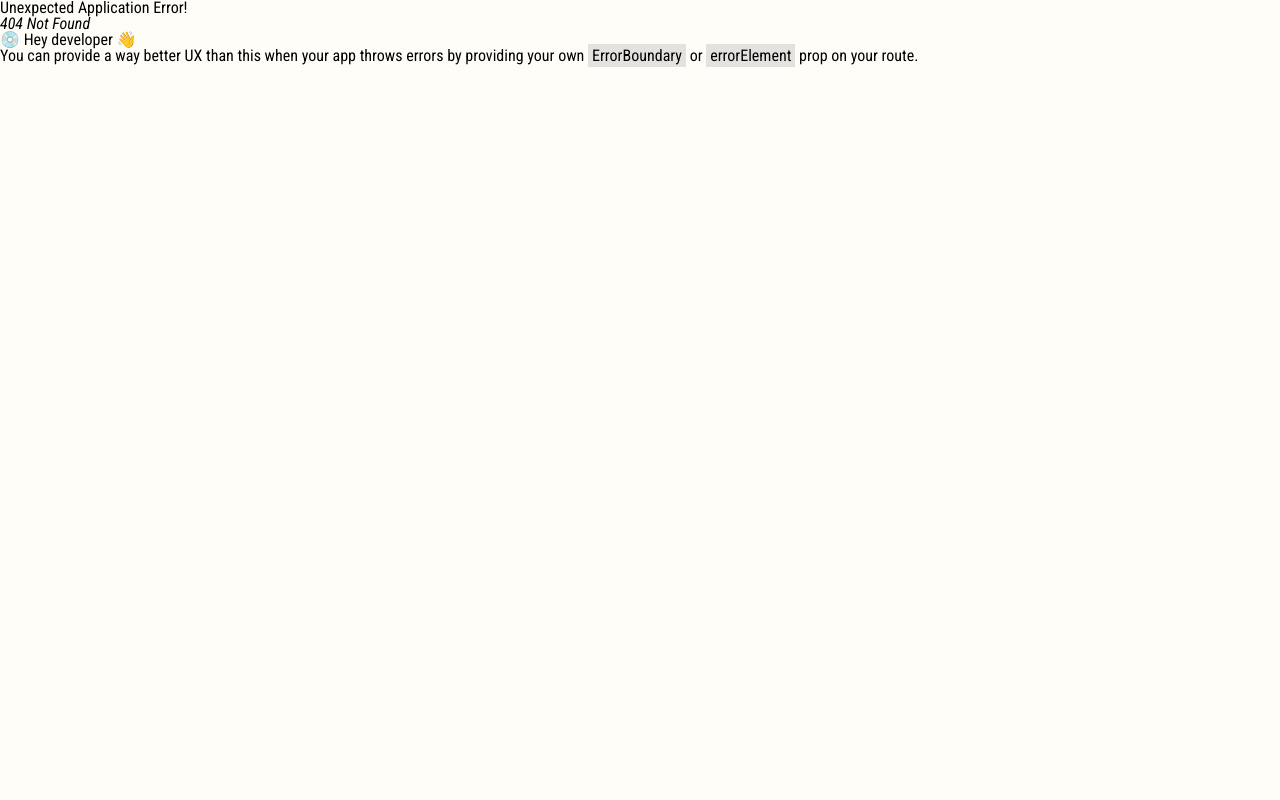
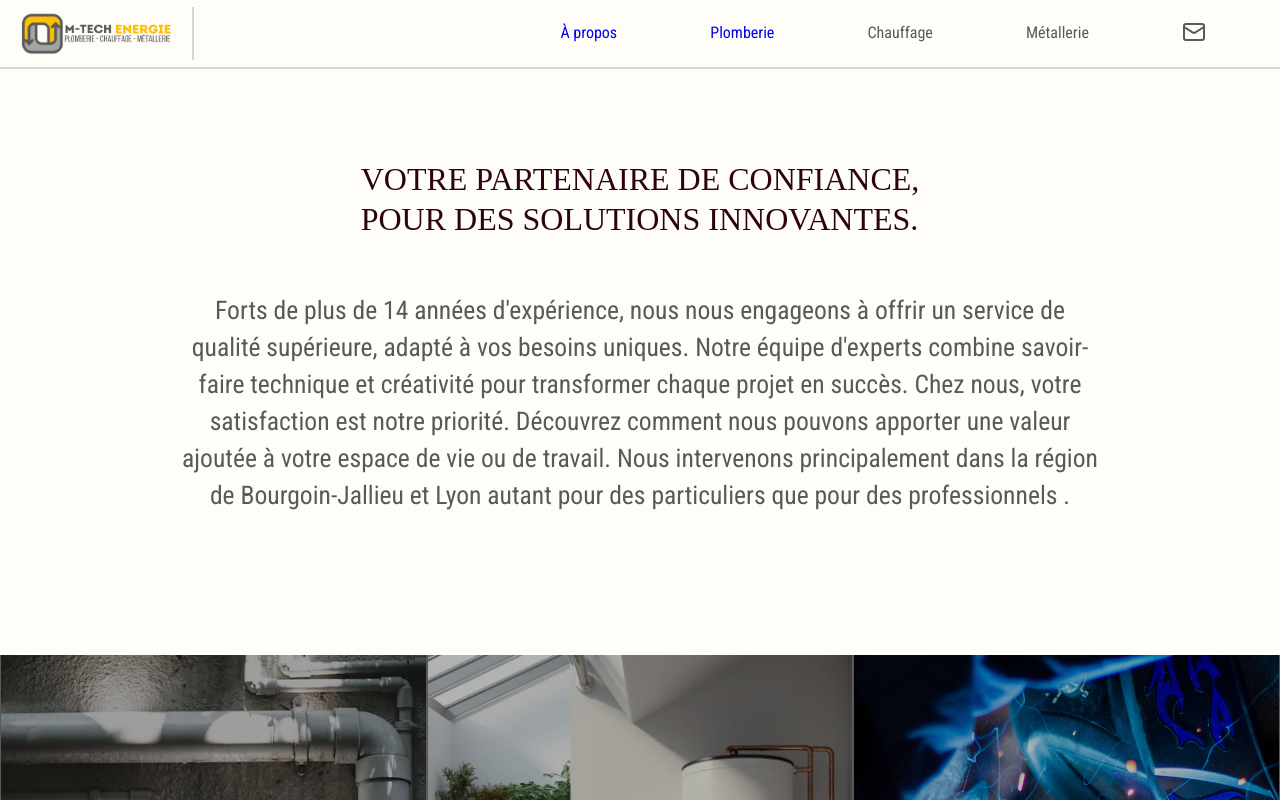
Before and after one commit to lomi9/m-tech_energie, a React (Create React App) app: page /plomberie in a window 1280 px wide. Before the commit this address had no page. Shown: the top 800 px of the page. Built offline with nearby package versions, Linux system fonts and the light colour scheme; a web font is replaced by a local one.

Commit message:
feat : add Plomberie page and links on logos

```diff
--- a/src/components/banner/Banner.jsx
+++ b/src/components/banner/Banner.jsx
@@ -1,6 +1,5 @@
 import bannerImg from "../../assets/metallier-etincelles.webp";
 import { MoveDown } from 'lucide-react';
-import { Link } from 'react-router-dom';
 
 
 export default function Banner () {
--- a/src/components/navbar/Navbar.jsx
+++ b/src/components/navbar/Navbar.jsx
@@ -1,6 +1,7 @@
 import React, { useState } from 'react';
 import { Mail } from 'lucide-react';
 import logo from "../../assets/logo-mtech-energie.png";
+import { Link } from 'react-router-dom';
 
 export default function Navbar () {
 
@@ -19,23 +20,23 @@ export default function Navbar () {
                 <div className="bar"></div>
                 <div className="bar"></div>
                 </button>
-                <div className="navbar__left-logo">
+                <a href="/home" className="navbar__left-logo">
                     <img src={logo} alt="M-TECH ENERGIE - Plomberie, chauffage, métallerie" className="navbar__left-logo-img"/>
 
-                </div>
+                </a>
                 <span className='navbar__left-border'></span>
             </div>
             <div className="navbar__right">
                 <nav className={`navbar__right-nav ${menuOpen ? 'navbar__right-nav--open' : ''}`}>
-                    <p className="navbar__right-nav-item">À propos</p>
-                    <p className="navbar__right-nav-item">Plomberie</p>
+                    <a href="#about" className="navbar__right-nav-item">À propos</a>
+                    <Link to="/plomberie" className="navbar__right-nav-item">Plomberie</Link>
                     <p className="navbar__right-nav-item">Chauffage</p>
                     <p className="navbar__right-nav-item">Métallerie</p>
                     <p className="navbar__right-nav-item"> <Mail /></p>
                 </nav>
-                <div className="navbar__right-logo">
+                <a href="/home" className="navbar__right-logo">
                     <img src={logo} alt="M-TECH ENERGIE - Plomberie, chauffage, métallerie" className="navbar__right-logo-img"/>
-                </div>
+                </a>
             </div>
 
         </div>
--- a/src/components/navbar/Navbar.scss
+++ b/src/components/navbar/Navbar.scss
@@ -46,6 +46,22 @@
             justify-content: space-between;
             font-family: $font-family-1;
             color: $main-color-2;
+            &-item{
+              padding: 3% 1.5%;
+              text-decoration: none;
+              transition: color 0.3s ease;
+              transition: background-color 0.3s ease;
+              border-radius: 5px;
+                &:hover {
+                 background-color: $main-color-5;
+                color: $main-background-color;                }
+              &:active{
+                color: $main-color-2;
+              }
+              &:visited{
+                color: $main-color-2;
+              }
+            }
         }
     }
 }
--- a/src/index.js
+++ b/src/index.js
@@ -6,6 +6,7 @@ import "./index.scss";
 import "./styles.scss";
 import Home from "./pages/Home.jsx";
 import ScrollToTop from "./components/ScrollToTop.jsx";
+import Plomberie from "./pages/plomberie/Plomberie.jsx";
 
 const router = createBrowserRouter([
   {
@@ -21,6 +22,15 @@ const router = createBrowserRouter([
     path: "/home",
     element: <Home />,
   },
+  {
+    path: "/plomberie",
+    element: (
+      <>
+        <ScrollToTop />
+        <Plomberie />
+      </>
+    ),
+  },
 ]);
 
 ReactDOM.createRoot(document.getElementById("root")).render(
--- /dev/null
+++ b/src/pages/plomberie/Plomberie.jsx
@@ -0,0 +1,13 @@
+import Navbar from "../../components/navbar/Navbar";
+import Services from "../../components/services/Services";
+
+
+export default function Plomberie () {
+
+    return (
+        <>
+        <Navbar/>
+        <Services/>
+        </>
+    )
+}
--- a/src/styles.scss
+++ b/src/styles.scss
@@ -5,6 +5,7 @@
 @import "./components/scroller/Scroller.scss";
 @import "./components/realisations/Realisations.scss";
 @import "./components/footer/Footer.scss";
+@import "./pages/plomberie/Plomberie.scss";
 
 #root{
     background-color: #FFFDF7;
@@ -13,6 +14,7 @@
    box-sizing: border-box;
    font-size: 16px;
    font-family: 'Roboto Condensed', sans-serif;
+   scroll-behavior: smooth;
 }
 
 body {
```
Also changed, not shown: src/pages/plomberie/Plomberie.scss (added).
